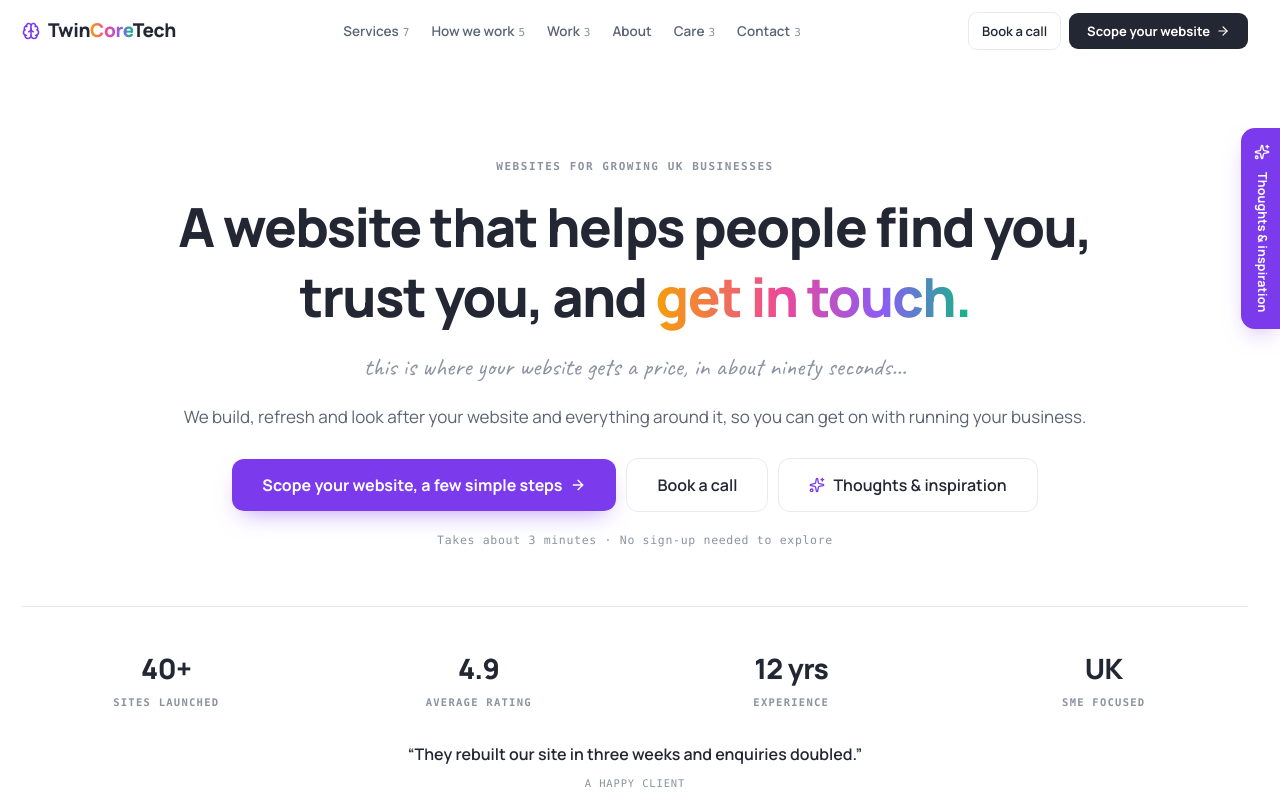
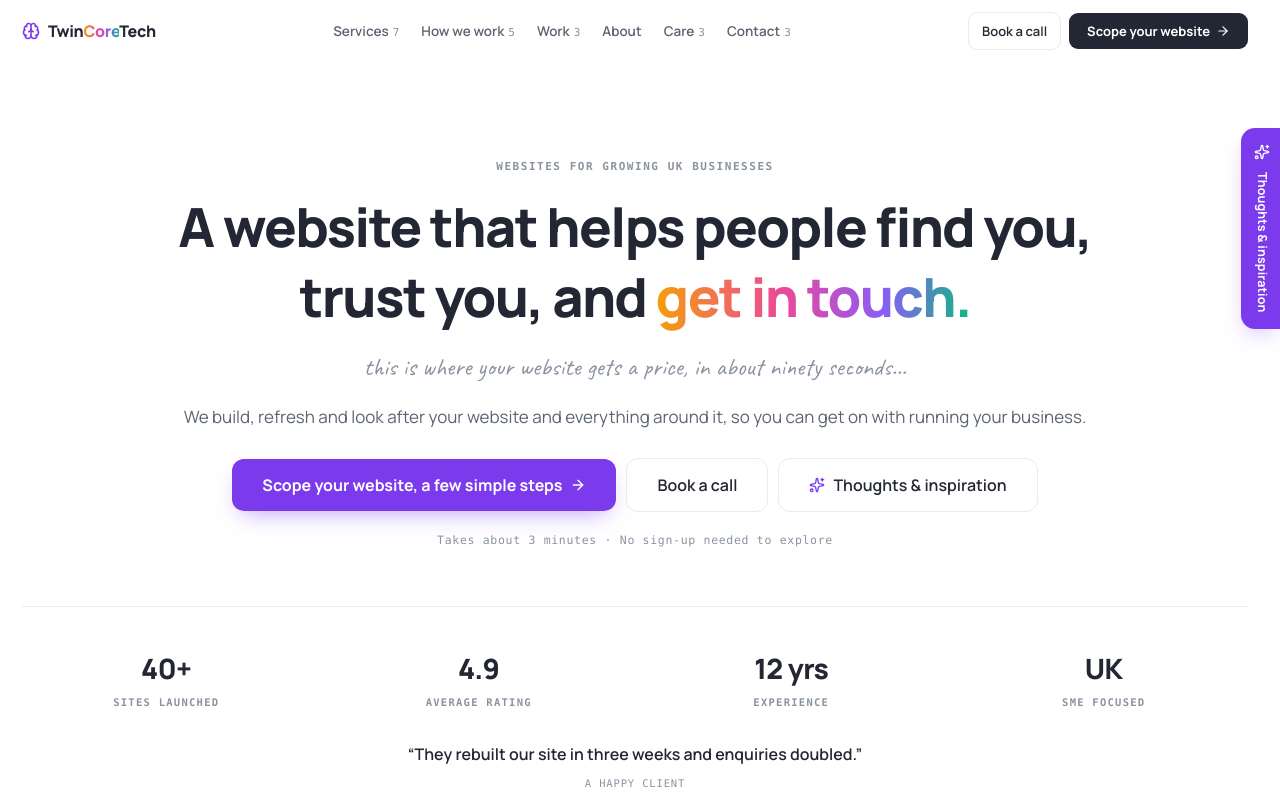
Before and after one commit to ayodhbhojithh/twinloom, a Next.js app: page / in a window 1280 px wide. Shown: the top 800 px of the page. Built offline with nearby package versions, Linux system fonts and the light colour scheme.

Commit message:
Adjust text sizes in BrandMark component for improved visual hierarchy, changing large text from 21px to 18px and regular text from 19px to 16px.

```diff
--- a/components/layout/brand-mark.tsx
+++ b/components/layout/brand-mark.tsx
@@ -35,7 +35,7 @@ export function BrandMark({
       <span
         className={cn(
           "font-extrabold tracking-[-0.02em]",
-          large ? "text-[21px]" : "text-[19px]",
+          large ? "text-[18px]" : "text-[16px]",
         )}
       >
         {head}
```
